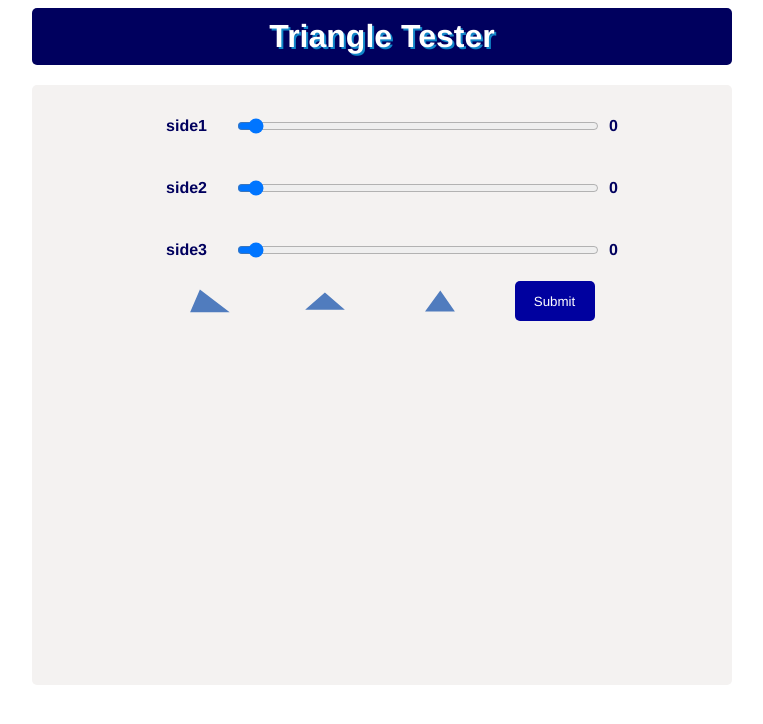
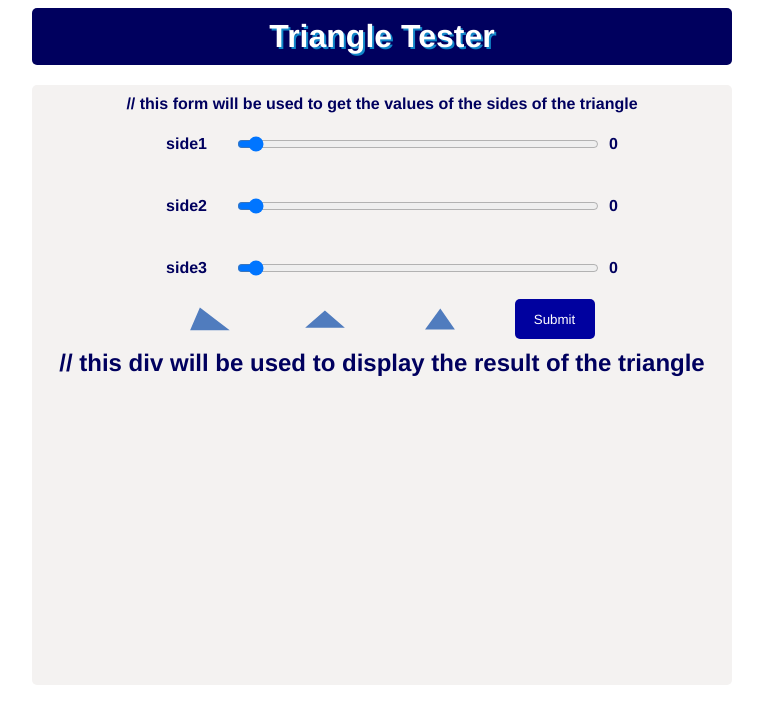
Before and after one commit to DEJENERUTA/nordea_assignment, a React (Create React App) app: page / in a window 1280 px wide. Shown: the top 724 px of the page, without its empty margins (258-1021 px from the left). Built offline with nearby package versions, Linux system fonts and the light colour scheme.

Commit message:
write a comment for each functions performance

```diff
--- a/src/components/triangle/Triangle.js
+++ b/src/components/triangle/Triangle.js
@@ -1,7 +1,7 @@
 //Given a triangle, find out if it is scalene, equilateral, isosceles or neither.
 //Language: reactjs
 
-import { useState } from "react";
+import { useState } from "react"; // this useState will perform the function when the component is rendered and when the component is updated (when the state changes)
 import FormGroup from "../formGroup/FormGroup";
 import equilateral from "../../assets/equilateral.png";
 import isosceles from "../../assets/isosceles.png";
@@ -11,7 +11,7 @@ import BtnIcon from "../BtnIcon";
 import "./TriangleStyle.css";
 
 const Triangle = () => {
-  const [side1, setSide1] = useState(0);
+  const [side1, setSide1] = useState(0); // this variable will be used to store the value of the first side of the triangle
   const [side2, setSide2] = useState(0);
   const [side3, setSide3] = useState(0);
   const [result, setResult] = useState("");
@@ -33,16 +33,18 @@ const Triangle = () => {
   return (
     <div className="container">
       <form onSubmit={handleSubmit}>
+        {" "}
+        // this form will be used to get the values of the sides of the triangle
         <FormGroup name="side1" state={side1} setState={setSide1} />
         <FormGroup name="side2" state={side2} setState={setSide2} />
         <FormGroup name="side3" state={side3} setState={setSide3} />
-
         <aside className="icon-btn-container">
           <button type="submit" className="btn btn-primary">
             Submit
           </button>
           <BtnIcon
             fun={() => {
+              // this function will be used to reset the values of the sides of the triangle
               setSide1(90);
               setSide2(90);
               setSide3(90);
@@ -75,7 +77,9 @@ const Triangle = () => {
           </BtnIcon>
         </aside>
       </form>
-      <div className="triangles-type">{result}</div>
+      <div className="triangles-type">
+        {result} // this div will be used to display the result of the triangle
+      </div>
 
       <div className="trianglesImg">
         {result === "Equilateral" ? ( //if the result is equilateral then show the equilateral image
```
